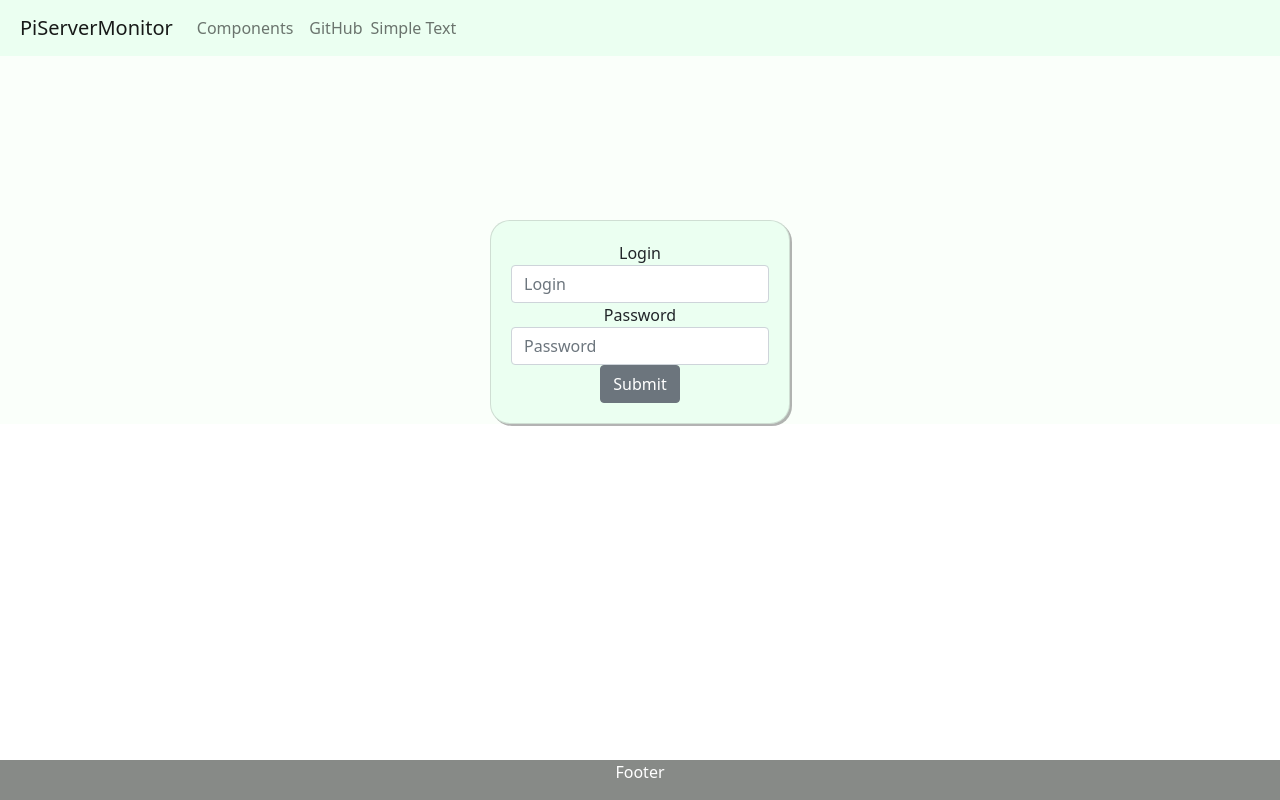
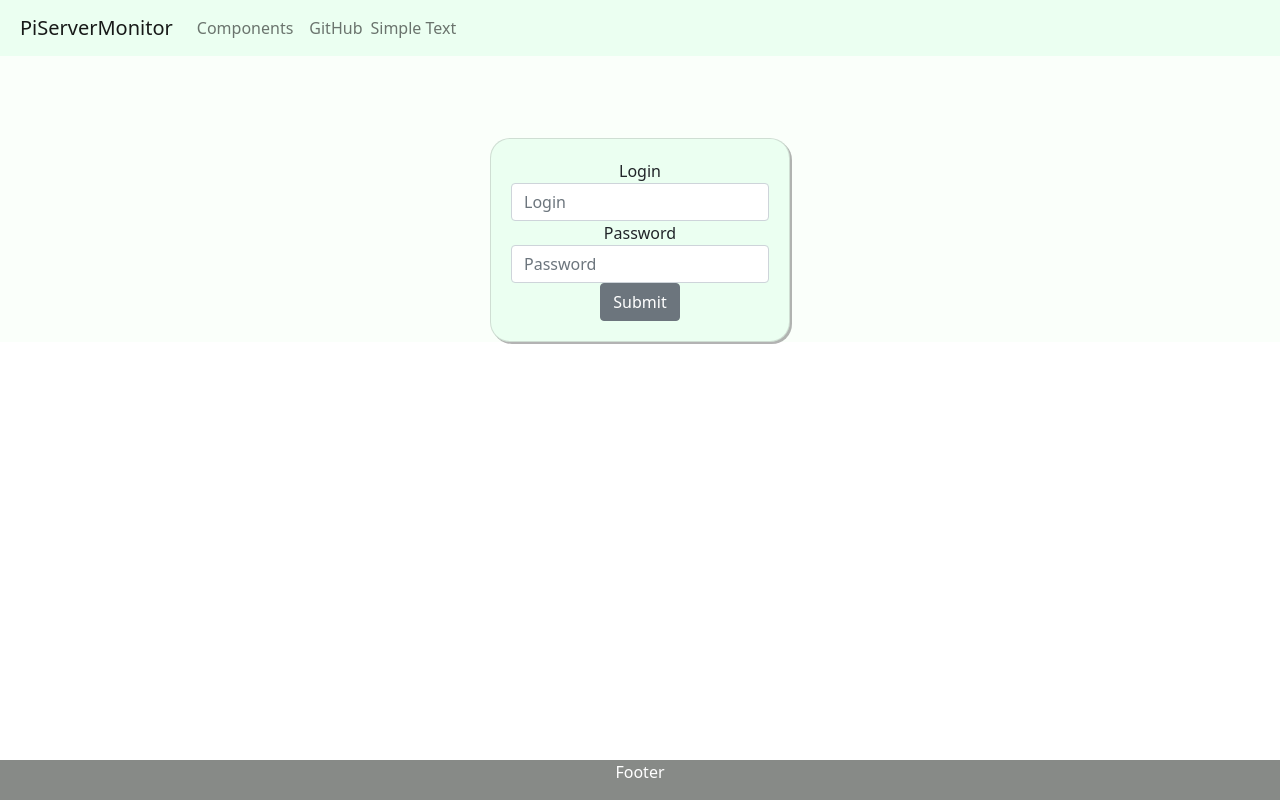
Before and after one commit to DenisAliev/PiServerMonitor, a React (Create React App) app in the folder PiServerMonitor/ClientApp/: page / in a window 1280 px wide. Built offline with nearby package versions, Linux system fonts and the light colour scheme.

Commit message:
small changes in site.css and .env

```diff
--- a/PiServerMonitor/ClientApp/src/css/site.css
+++ b/PiServerMonitor/ClientApp/src/css/site.css
@@ -21,7 +21,7 @@
     min-width: 200px;
     margin-left: auto;
     margin-right: auto;
-    margin-top: 30%;
+    margin-top: 15%;
     border: solid 1px rgba(105, 105, 105, 0.22);
     box-shadow: 2px 2px rgba(115, 115, 115, 0.54);
     padding: 20px;
```
Also changed, not shown: 1 other file (tests, documents, lock files or other folders).
